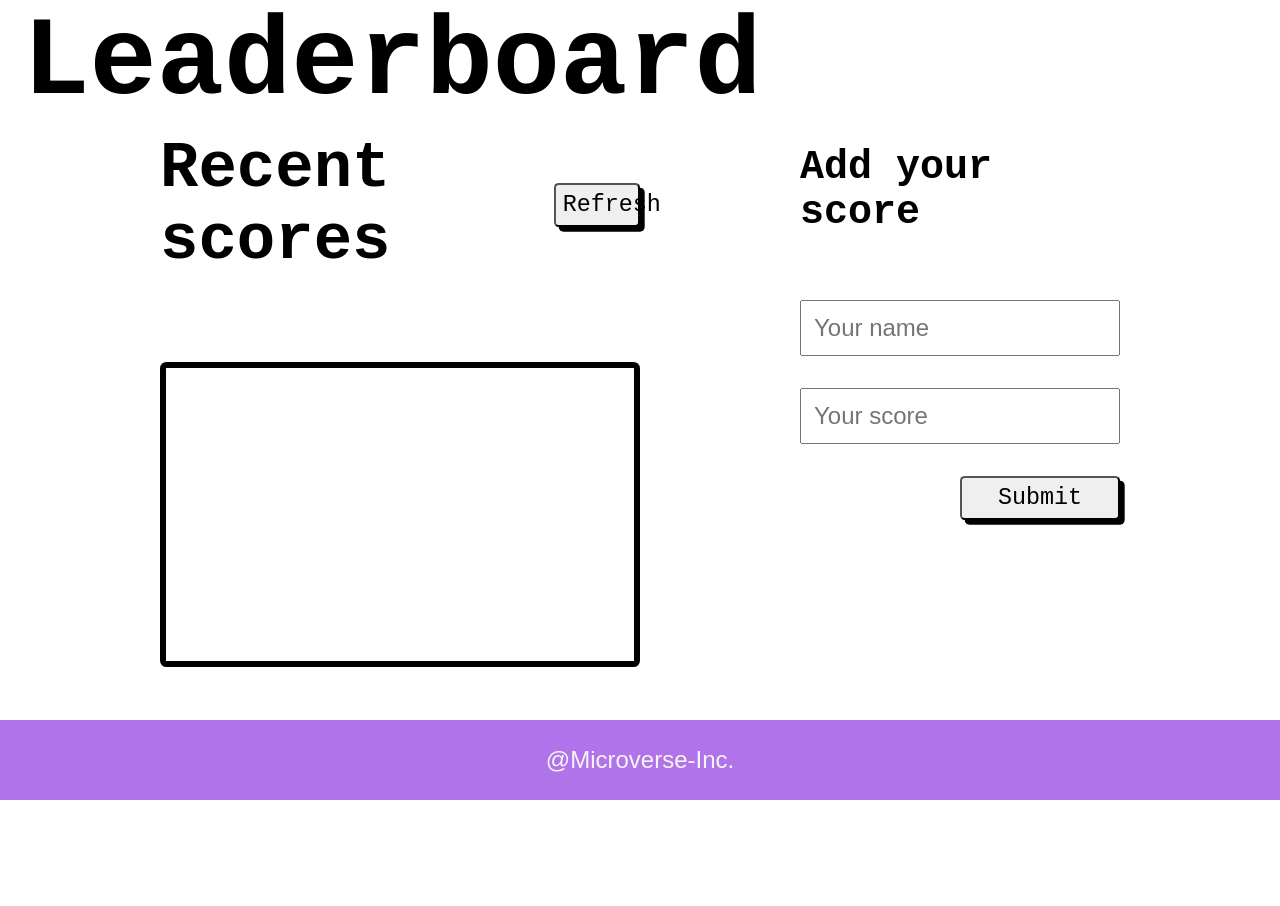
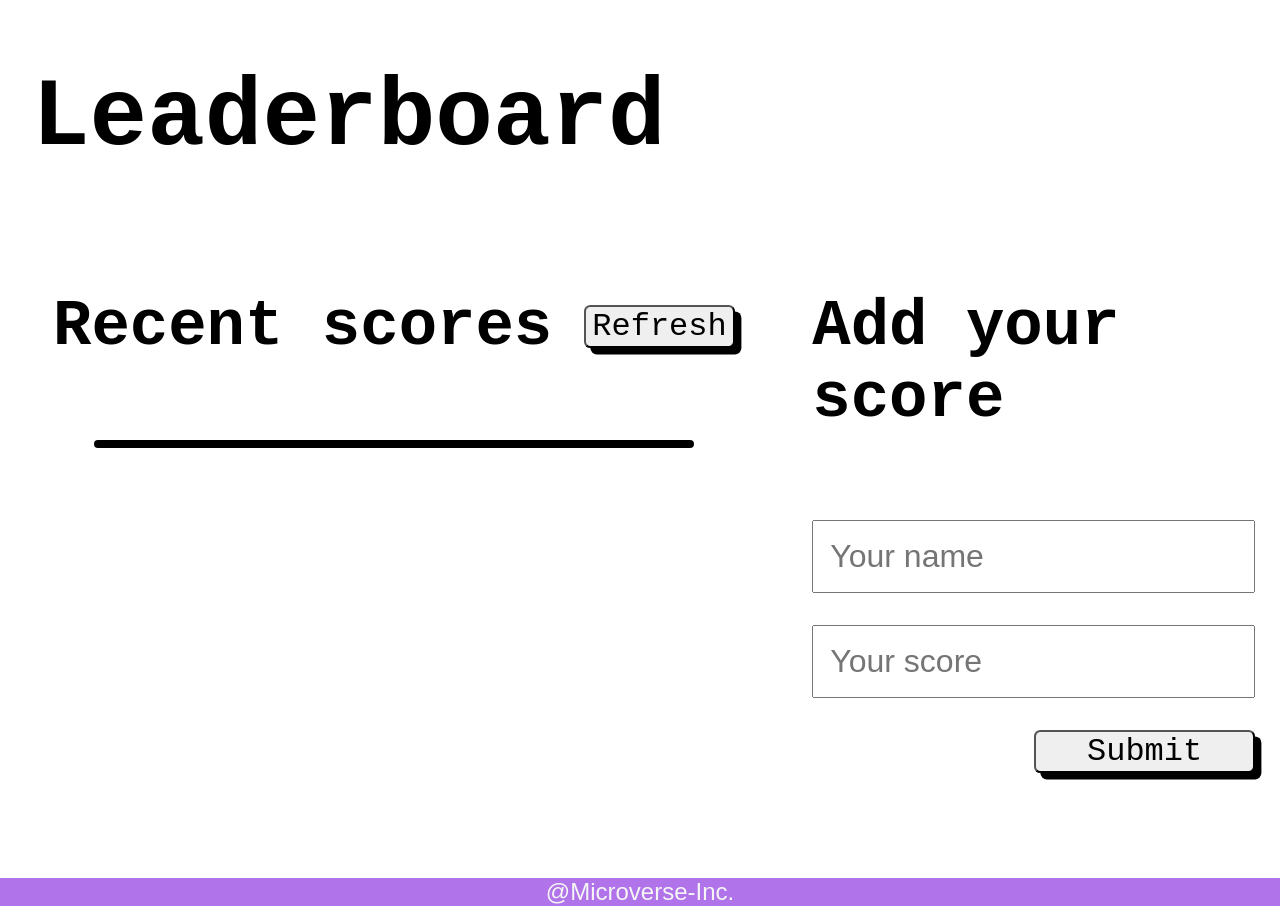
Before and after one commit to yigitm/leaderboard, a website built with webpack: page src/index.html in a window 1280 px wide. Before the commit the page ends 800 px from the top, so only its background shows below. Built offline with nearby package versions, Linux system fonts and the light colour scheme.

Commit message:
Fix overlap in footer & add media query

```diff
--- a/src/index.html
+++ b/src/index.html
@@ -7,7 +7,7 @@
     <title>Document</title>
   </head>
   <body>
-    <div class="grid-container">
+    <div class="flex-container">
       <header><h1>Leaderboard</h1></header>
       <main>
         <section class="recent-scores">
--- a/src/style.css
+++ b/src/style.css
@@ -1,19 +1,22 @@
 body {
+  min-width: 320px;
   margin: 0;
   padding: 0;
   box-sizing: border-box;
-  overflow: hidden;
 }
 
-.grid-container {
-  height: 100vh;
-  display: grid;
-  grid-template-rows: 10vh 80vh 10vh;
+.flex-container {
+  display: flex;
+  flex-direction: column;
+}
+
+header {
+  text-align: center;
 }
 
 main {
-  display: grid;
-  grid-template-columns: 50% 50%;
+  display: flex;
+  flex-direction: column;
 }
 
 h1,
@@ -23,38 +26,36 @@ button {
 }
 
 h1 {
-  margin: auto;
-  padding-left: 0.2em;
-  font-size: 7rem;
+  font-size: 2.5rem;
 }
 
 .get > h2 {
-  font-size: 4rem;
+  font-size: 1.5rem;
 }
 
 .post > h2 {
   align-self: center;
-  font-size: 2.5rem;
+  font-size: 1.5rem;
 }
 
 .add-score {
-  margin-top: 2rem;
+  order: 1;
   display: flex;
-  align-items: start;
   justify-content: center;
 }
 
 .recent-scores {
-  margin-left: 10em;
+  height: 50vh;
+  order: 2;
+  flex-direction: column;
+  align-items: center;
 }
 
 ol {
-  padding: 0.2em;
+  overflow: scroll;
+  font-size: 1.5rem;
   list-style: none;
   border: 0.2em solid black;
-  overflow: scroll;
-  font-size: 2rem;
-  height: 35vh;
 }
 
 ol li:nth-child(even) {
@@ -63,18 +64,18 @@ ol li:nth-child(even) {
 
 .post {
   width: 50%;
+  margin-bottom: 1rem;
+  gap: 0.5rem;
   flex-direction: column;
-  gap: 2em;
 }
 
 input {
-  padding: 0.5em;
-  font-size: 1.5rem;
+  padding: 0.1em;
+  font-size: 1rem;
 }
 
 button {
-  padding: 0.3em;
-  font-size: 1.8em;
+  font-size: 1rem;
   box-shadow: 0.2em 0.2em;
 }
 
@@ -84,7 +85,6 @@ button {
 }
 
 .get > button {
-  width: 18%;
   align-self: center;
   margin-left: 1em;
 }
@@ -96,6 +96,7 @@ button {
 
 .post,
 .get,
+.recent-scores,
 footer {
   display: flex;
 }
@@ -108,3 +109,56 @@ footer {
   color: whitesmoke;
   background-color: rgb(176, 115, 233);
 }
+
+@media (min-width: 760px) {
+  main {
+    flex-direction: row;
+  }
+
+  header {
+    text-align: start;
+  }
+
+  h1 {
+    margin-left: 2rem;
+    font-size: 6rem;
+  }
+
+  .add-score {
+    order: 2;
+    width: 50vw;
+  }
+
+  .recent-scores {
+    order: 1;
+    height: 80vh;
+    width: 80vw;
+  }
+
+  .post {
+    width: 90%;
+    gap: 2rem;
+  }
+
+  ol {
+    width: 70%;
+  }
+
+  input {
+    padding: 1rem;
+    font-size: 2rem;
+  }
+
+  button {
+    font-size: 2rem;
+    box-shadow: 0.2em 0.2em;
+  }
+
+  .get > h2 {
+    font-size: 4rem;
+  }
+
+  .post > h2 {
+    font-size: 4rem;
+  }
+}
```
